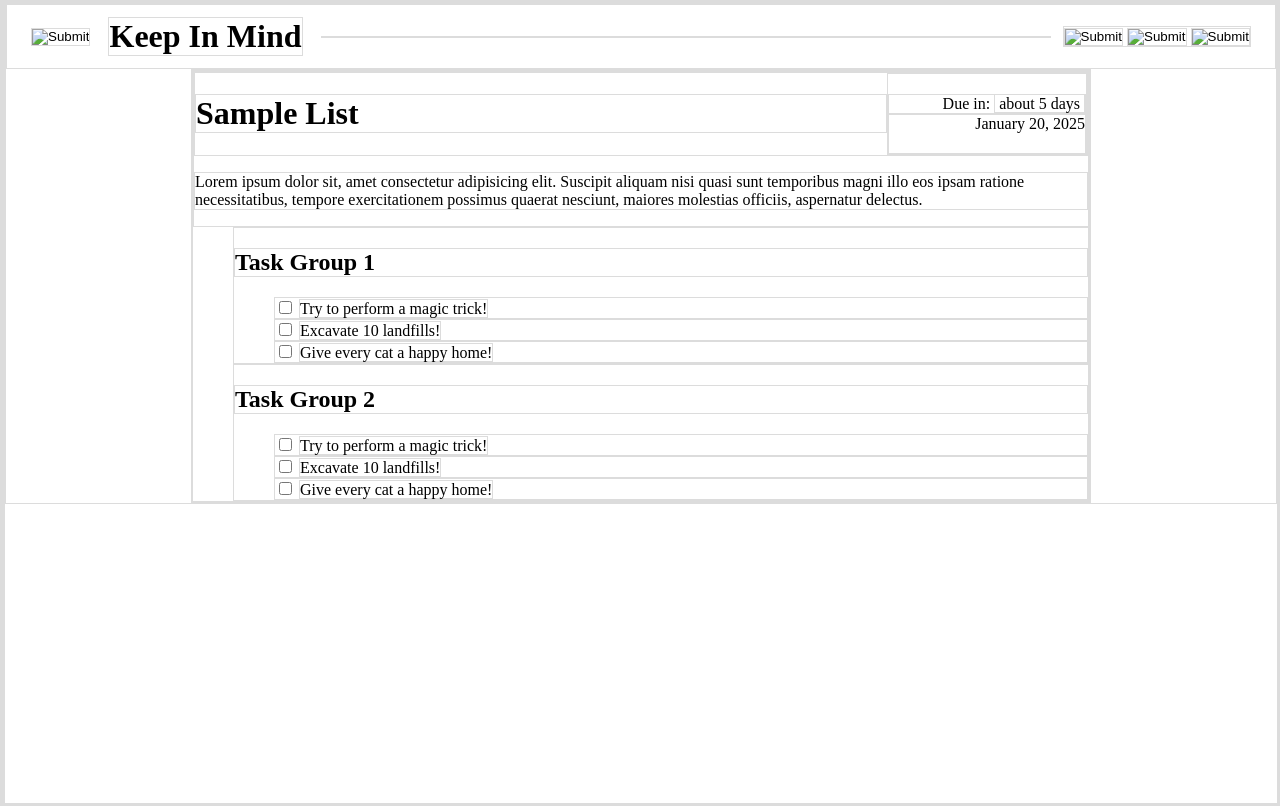
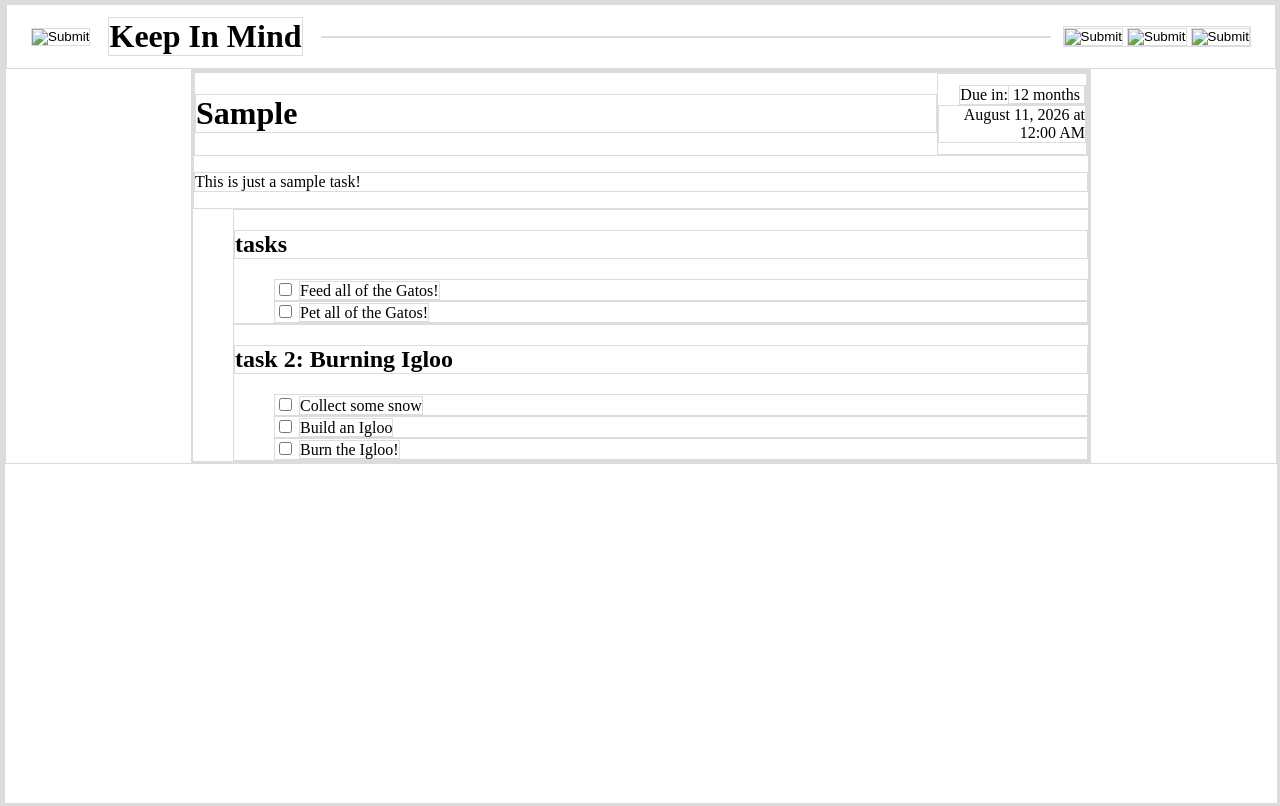
Before and after one commit to AidanPaoloBelmonte/todo-list, a website built with webpack: page src/index.html in a window 1280 px wide. Built offline with nearby package versions, Linux system fonts and the light colour scheme.

Commit message:
Implemented function to list a tasklist's tasks by group on the page

```diff
--- a/src/index.html
+++ b/src/index.html
@@ -31,61 +31,30 @@
                     </div>
                 </div>
 
-                <div id="content">
+                <div id="content"></div>
+            </div>
+        </div>
+
+        <template id="task-list-template">
             <div id="task-list">
                 <div id="overview">
                     <div id="details">
-                                <h1>Sample List</h1>
+                        <h1></h1>
                         <div id="due">
-                                    <div id="due-remain">
-                                        Due in:
-                                        <span>about 5 days</span>
-                                    </div>
-                                    <div id="duedate">January 20, 2025</div>
+                            <div id="due-remain">Due in:<span></span></div>
+                            <div id="duedate"></div>
                         </div>
                     </div>
-                            <p>
-                                Lorem ipsum dolor sit, amet consectetur
-                                adipisicing elit. Suscipit aliquam nisi quasi
-                                sunt temporibus magni illo eos ipsam ratione
-                                necessitatibus, tempore exercitationem possimus
-                                quaerat nesciunt, maiores molestias officiis,
-                                aspernatur delectus.
-                            </p>
+                    <p></p>
                 </div>
-                        <div class="taskGroup">
-                            <h2>Task Group 1</h2>
+            </div>
+        </template>
+
+        <template id="task-template">
             <div class="task">
                 <input type="checkbox" class="task-check" />
-                                <span>Try to perform a magic trick!</span>
+                <span></span>
             </div>
-                            <div class="task">
-                                <input type="checkbox" class="task-check" />
-                                <span>Excavate 10 landfills!</span>
-                            </div>
-                            <div class="task">
-                                <input type="checkbox" class="task-check" />
-                                <span>Give every cat a happy home!</span>
-                            </div>
-                        </div>
-                        <div class="taskGroup">
-                            <h2>Task Group 2</h2>
-                            <div class="task">
-                                <input type="checkbox" class="task-check" />
-                                <span>Try to perform a magic trick!</span>
-                            </div>
-                            <div class="task">
-                                <input type="checkbox" class="task-check" />
-                                <span>Excavate 10 landfills!</span>
-                            </div>
-                            <div class="task">
-                                <input type="checkbox" class="task-check" />
-                                <span>Give every cat a happy home!</span>
-                            </div>
-                        </div>
-                    </div>
-                </div>
-            </div>
-        </div>
+        </template>
     </body>
 </html>
--- a/src/scripts/display.js
+++ b/src/scripts/display.js
@@ -1,13 +1,7 @@
 import { TaskList } from "./tasklist";
 
-const contentArea = document.querySelector("#main");
+const mainArea = document.querySelector("#main");
 const quickActionBar = document.querySelector("#quick-action");
-
-function clearContent() {
-  while (content.lastChild) {
-    content.removeChild(content.lastChild);
-  }
-}
 
 // function switchContentContext(context) {
 //   if (context === "project") {
@@ -16,10 +10,65 @@ function clearContent() {
 //   }
 // }
 
-function displayTaskList(taskList) {
-  if (typeof taskList != TaskList) {
+const contentArea = document.querySelector("#content");
+const taskListTemplate = document.querySelector("#task-list-template");
+const taskTemplate = document.querySelector("#task-template");
+
+function generateTaskListDisplay(taskList) {
+  if ((!taskList) instanceof TaskList) {
+    console.log("Not a TaskList!");
     return -1;
+  }
+
+  const newList = taskListTemplate.content.cloneNode(true);
+
+  newList.querySelector("#details > h1").textContent = taskList.title;
+
+  newList.querySelector("#due-remain > span").textContent =
+    taskList.getRemainingTime();
+
+  newList.querySelector("#duedate").textContent =
+    taskList.getFormattedDueDate();
+
+  newList.querySelector("#overview > p").textContent = taskList.desc;
+
+  const listArea = newList.querySelector("#task-list");
+  taskList.taskGroups.map((group) => {
+    listArea.appendChild(generateTaskGroupDisplay(group));
+  });
+
+  contentArea.appendChild(newList);
+}
+
+function generateTaskGroupDisplay(taskGroup) {
+  const newTaskGroup = document.createElement("div");
+  const taskGroupTitle = document.createElement("h2");
+
+  newTaskGroup.classList.add("task-group");
+  taskGroupTitle.textContent = taskGroup.title;
+  newTaskGroup.appendChild(taskGroupTitle);
+
+  taskGroup.tasks.map((task) => {
+    newTaskGroup.appendChild(generateTaskDisplay(task));
+  });
+
+  return newTaskGroup;
+}
+
+function generateTaskDisplay(task) {
+  const newTask = taskTemplate.content.cloneNode(true);
+
+  newTask.querySelector("input").checked = task.isFinished;
+
+  newTask.querySelector("span").textContent = task.desc;
+
+  return newTask;
+}
+
+function clearContent() {
+  while (contentArea.lastChild) {
+    contentArea.removeChild(content.ArealastChild);
   }
 }
 
-export { clearContent };
+export { generateTaskListDisplay, clearContent };
--- a/src/scripts/index.js
+++ b/src/scripts/index.js
@@ -1,8 +1,24 @@
 import "../styles/style.css";
 
 import { TaskList } from "./tasklist.js";
+import { generateTaskListDisplay } from "./display.js";
 import sidebarHandler from "./sidebar.js";
 
 const sidebarButton = document.querySelector("#toggleSidebar");
 
 sidebarButton.addEventListener("click", sidebarHandler.toggle);
+
+const taskList = new TaskList("Sample", new Date("August 11, 2026"));
+taskList.desc = "This is just a sample task!";
+
+taskList.addTask(0, "Feed all of the Gatos!");
+taskList.addTask(0, "Pet all of the Gatos!");
+
+taskList.addGroup("task 2: Burning Igloo");
+taskList.addTask(1, "Collect some snow");
+taskList.addTask(1, "Build an Igloo");
+taskList.addTask(1, "Burn the Igloo!");
+
+console.log(taskList);
+
+generateTaskListDisplay(taskList);
--- a/src/scripts/tasklist.js
+++ b/src/scripts/tasklist.js
@@ -62,6 +62,16 @@ class TaskList {
     return this.taskGroups.every((group) => group.areTasksFinished());
   }
 
+  getFormattedDueDate() {
+    return this.duedate.toLocaleDateString(navigator.language, {
+      year: "numeric",
+      month: "long",
+      day: "numeric",
+      hour: "2-digit",
+      minute: "2-digit",
+    });
+  }
+
   getRemainingTime() {
     return formatDistanceToNow(this.duedate);
   }
@@ -113,4 +123,4 @@ class Task {
   }
 }
 
-export { TaskList };
+export { TaskList, TaskGroup, Task };
--- a/src/styles/style.css
+++ b/src/styles/style.css
@@ -78,7 +78,7 @@ body {
     margin: 6px;
 }
 
-/* Content*/
+/* Content */
 #content {
     align-self: center;
 
@@ -94,11 +94,12 @@ body {
 }
 
 #due {
-    flex: 0 200px;
+    flex: 0 150px;
 
-    display: grid;
-    grid-template-columns: 1fr;
-    grid-template-rows: repeat(2, 1fr);
+    display: flex;
+    flex-direction: column;
+    justify-content: center;
+    align-items: center;
 
     text-align: right;
 }
@@ -111,7 +112,7 @@ body {
     }
 }
 
-.taskGroup,
+.task-group,
 .task {
     margin-left: 40px;
 }
```
Lines whose indentation alone changed are shown as unchanged.
